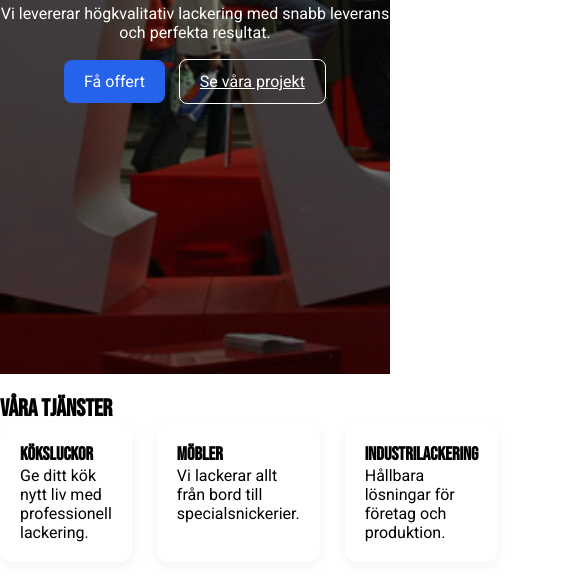
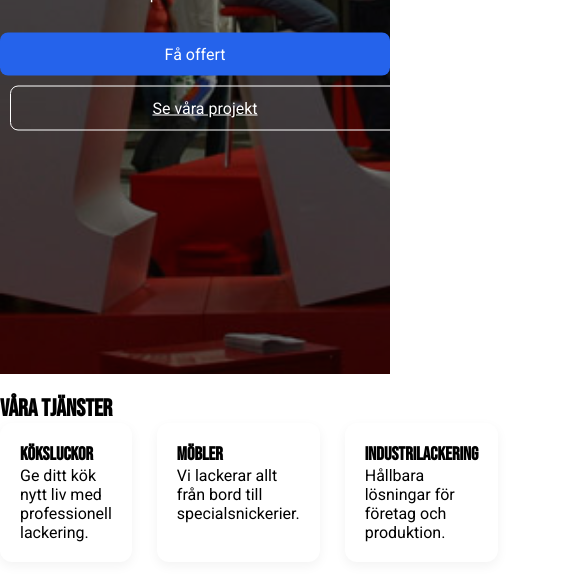
Before and after one commit to dianaparagina90-ai/Swelack-redesigned-webpage, a website: page index.html in a window 390 px wide. Shown: the part 619-1198 px from the top of the page, 585 px wide, since content can reach past the window. Drawn offline with Linux system fonts and the light colour scheme.

Commit message:
add design for mobile

```diff
--- a/src/abstracts/_mixins.scss
+++ b/src/abstracts/_mixins.scss
@@ -30,3 +30,41 @@
     padding: 12px 20px;
     border-radius: 8px;
 }
+
+@mixin mobile {
+    @media(max-width: 768px) {
+        .container{
+            padding: 0 15px;
+
+        }
+
+        .grid{
+            grid-template-columns: 1 fr;
+        }
+
+        .hero-content{
+            h2{
+                font-size: 2rem;
+            }
+            p{
+                font-size: 0.9rem;
+            }
+        }
+
+        .btn-primary, .btn-secondary{
+            display: block;
+            width: 100%;
+            margin-bottom: 10px;
+        }
+
+        .partners-grid{
+            flex-direction: column;
+        }
+
+        .footer-grid{
+            grid-template-columns: 1fr;
+            text-align: center;
+        }
+
+    }
+}
--- a/src/abstracts/_variables.scss
+++ b/src/abstracts/_variables.scss
@@ -1,7 +1,7 @@
 @import url("https://fonts.googleapis.com/css2?family=Bebas+Neue&family=Roboto:wght@300;400;500;700&display=swap");
 //Text rubriker och text
-$font-headline: "Bebas Neue", sans-serif;
-$font-body:Roboto;
+$font-headline: "Bebas Neue";
+$font-body:"Roboto";
 
 //Text färg
 $text-color:rgb(255, 255, 255)
--- a/src/layout/_footer.scss
+++ b/src/layout/_footer.scss
@@ -7,4 +7,5 @@
         line-height: 1.6;
         margin-top: 10px;
     }
+    @include mobile;
 }
--- a/src/layout/_main-body.scss
+++ b/src/layout/_main-body.scss
@@ -8,12 +8,14 @@ main{
 
 .grid{
     @include grid;
+    @include mobile;
 }
 
 .container{
     max-width: 1100px;
     margin: 0 auto;
 
+    @include mobile;
 }
 
 .card{
@@ -23,7 +25,8 @@ main{
     box-shadow: 0 4px 12px rgba(0,0,0,0.05);
 }
 .partners-grid{
-    @include flex(space-between, row)
+    @include flex(space-between, row);
+    @include mobile;
 }
 
 .cta {
```
Also changed, not shown: dist/main.css, 1 other file.
